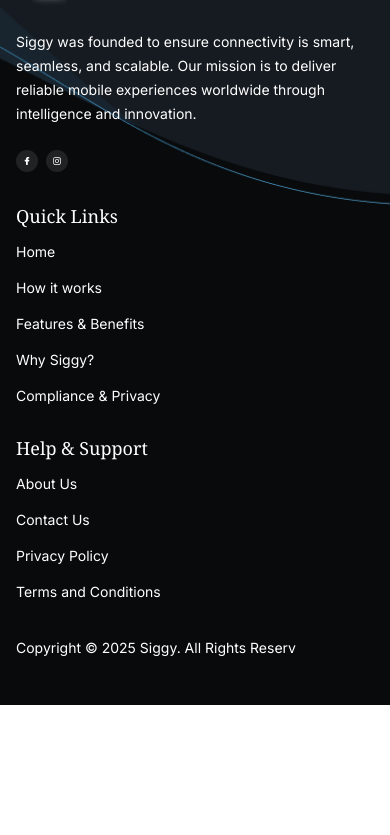
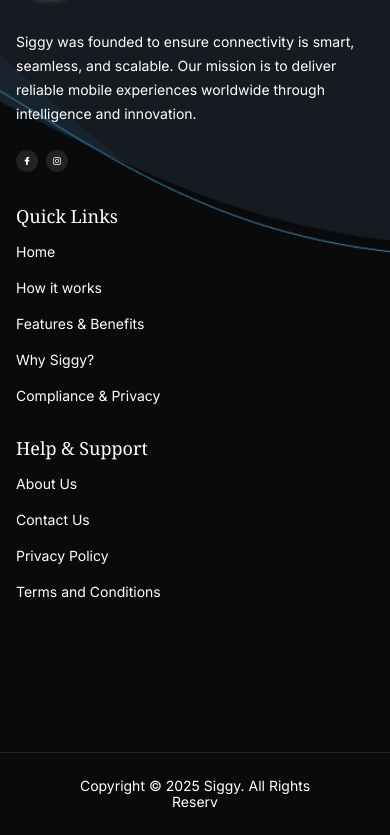
Before and after one commit to developeritexpert/siggi_ai_main, a Next.js app: page / in a window 390 px wide. Shown: the part 7190-8025 px from the top of the page. Before the commit the page ends 7895 px from the top, so only its background shows below. Built offline with nearby package versions, Linux system fonts and the light colour scheme.

Commit message:
fixed navbar color

```diff
--- a/app/components/Footer.tsx
+++ b/app/components/Footer.tsx
@@ -83,13 +83,14 @@
               </div>
             </div>
 
-            {/* Copyright */}
-            <p className="text-sm sm:text-base lg:text-[16px]  font-inter font-normal leading-4 sm:leading-5 lg:leading-[20px] text-left text-global-3 w-auto">
-              Copyright © 2025 Siggy. All Rights Reserv
-            </p>
+
           </div>
         </div>
       </div>
+       {/* Copyright */}
+            <p className="text-sm container mx-auto py-[25px] px-[68px] mt-[95px] sm:text-base lg:text-[16px]  font-inter font-normal leading-4 sm:leading-5 lg:leading-[20px] text-center border-t-1 border-[#FFFFFF1A] w-auto">
+              Copyright © 2025 Siggy. All Rights Reserv
+            </p>
     </footer>
   );
 };
--- a/app/components/Navbar.tsx
+++ b/app/components/Navbar.tsx
@@ -37,7 +37,7 @@
                       href={item.href}
                       className={`hover:opacity-90 transition no-underline${
                         active === item.name
-                          ? " text-blue-700"
+                          ? ""
                           : "text-[#0E1412]"
                       } `}
                       onClick={() => handleMenuClick(item.name)}
```
